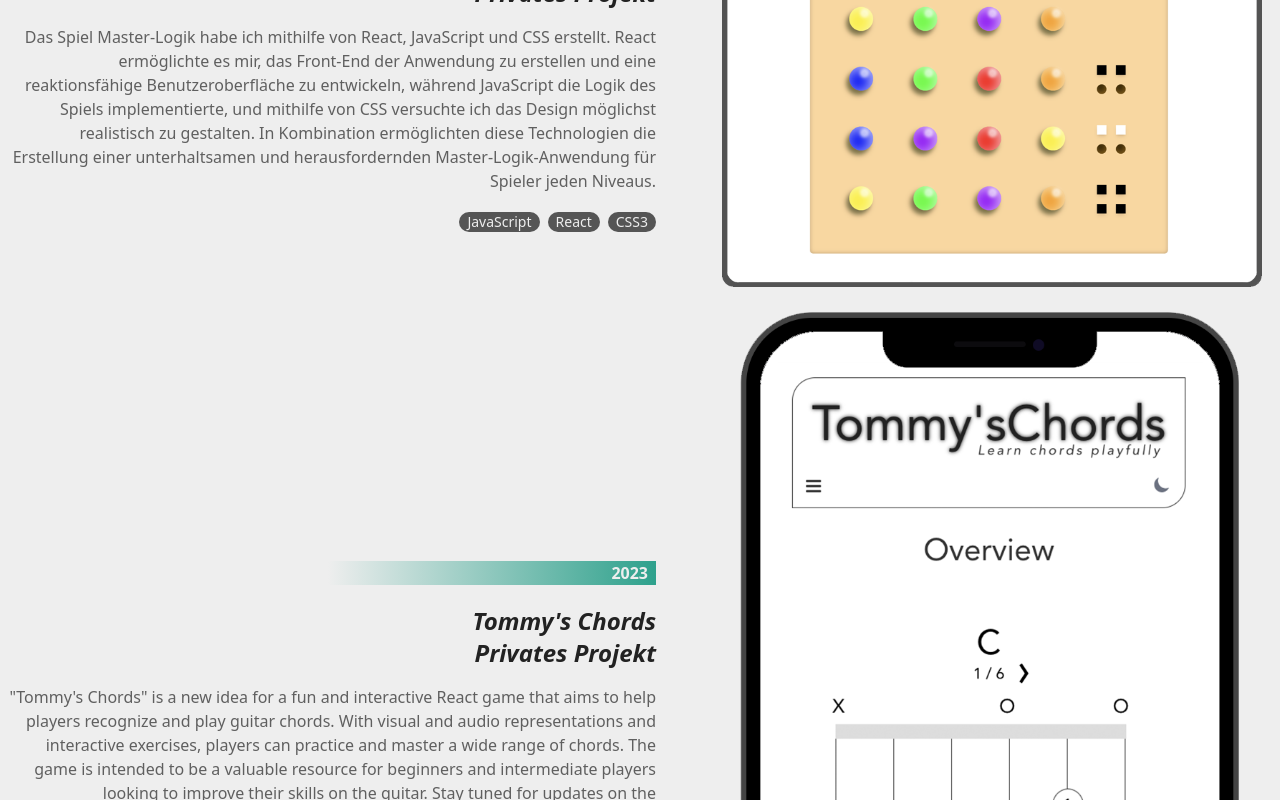
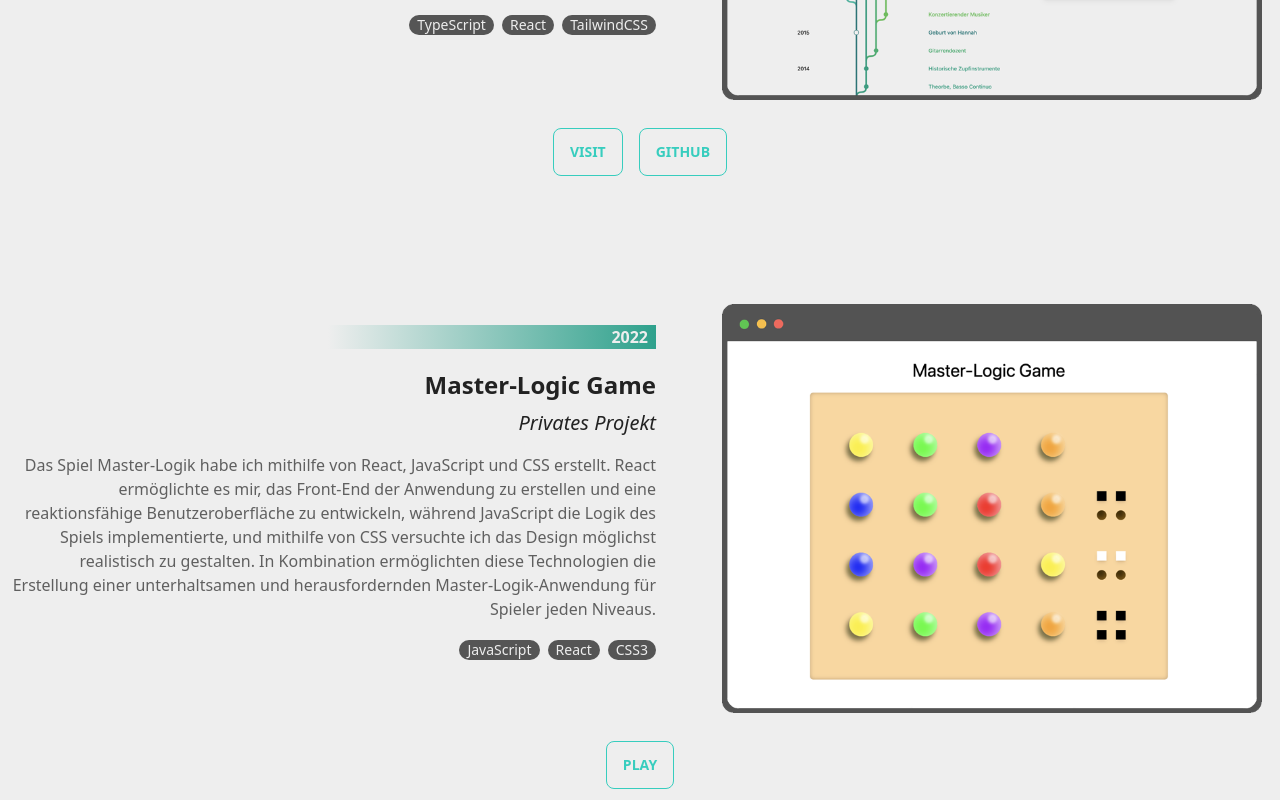
Before and after one commit to gabjuh/webdev-portfolio, a React (Vite) app: page / in a window 1280 px wide. Shown: the part 2000-2800 px from the top of the page. Built offline with nearby package versions, Linux system fonts and the light colour scheme.

Commit message:
set designs, add comments and links

```diff
--- a/src/components/Overview.tsx
+++ b/src/components/Overview.tsx
@@ -16,13 +16,14 @@ const Overview = () => {
   const items_projects: IItem[] = projects_data.items;
 
   const sortedSchoolItems: IItem[] = items_schools.sort((a, b) => b.content.year - a.content.year);
+  const sortedProjectItems: IItem[] = items_projects.sort((a, b) => b.content.year - a.content.year);
 
   const itSchoolItems: IItem[] = sortedSchoolItems.filter((item) =>
     item.content.categories?.includes('it') &&
     item.content.categories?.includes('education')
   );
 
-  const itProjectItems: IItem[] = items_projects.filter((item) =>
+  const itProjectItems: IItem[] = sortedProjectItems.filter((item) =>
     item.content.categories?.includes('it') &&
     item.content.categories?.includes('project')
   );
@@ -35,22 +36,33 @@ const Overview = () => {
         <h2 className="text-2xl mb-8 text-center">Projekte</h2>
         {itProjectItems.map((item, index) => {
           return (
-            <div key={`projects-${index}`} className="flex flex-wrap">
+            <div className="mb-32">
+              <div key={`projects-${index}`} className="flex flex-wrap">
               {/* Texts */}
               <div className="relative xl:text-right text-center xl:w-[55%] mx-auto xl:mx-0 mb-8">
                 <div className="xl:absolute xl:top-[50%] xl:right-[3rem] xl:-translate-y-[50%] max-w-[800px]">
                   <div className="mb-5 text-[#eee] font-bold bg-gradient-to-r from-[#eee] xl:via-[#eee] xl:to-[#2ea18c] via-[#2ea18c] to-[#eee]">
-                    <p className="mr-2">{item.content.year}</p>
+                      <p className="mr-2">
+                        {item.content.year}{item.content.end ? typeof item.content.end === 'string' && item.content.end === ' ' ? ' bis heute' : ' - ' + item.content.end : ''}
+                      </p>
                   </div>
-                  <div className="text-2xl font-semibold italic">
+
+                    {/* Name */}
+                    <div className="text-2xl font-semibold">
                     <p>{item.content.name}</p>
                   </div>
-                  <div className="text-2xl font-semibold italic">
+
+                    {/* Institute */}
+                    <div className="text-xl mt-2 italic">
                     <p>{item.content.institute}</p>
                   </div>
-                  <div className="my-4 text-[#0009] font-extralight">
+
+                    {/* Description */}
+                    <div className="my-4 text-[#0009] font-extralight max-w-[70%] mx-auto xl:mx-0 xl:max-w-[100%]">
                     <p>{item.content.description}</p>
                   </div>
+
+                    {/* Tech */}
                   <div className="">
                     <span className="">{item.content.tech?.map((tech: string, index: number) => <div key={`project-tech-${index}`} className="inline-block ml-2 text-[#eee] bg-[#555] px-2 rounded-xl text-sm">{tech}</div>)}</span>
                   </div>
@@ -58,8 +70,24 @@ const Overview = () => {
               </div>
 
               {/* Image */}
-              <div className="max-w-[540px] mx-auto">
-                <img src={images.filter(img => img.name === item.content.image)[0].img} alt={item.content.slug} />
+                <div className="max-w-[540px] mx-auto">
+                  <img className="max-h-[500px]" src={images.filter(img => img.name === item.content.image)[0]?.img} alt={item.content.slug} />
+                </div>
+              </div>
+
+              <div className="text-center mt-7">
+                {/* Play button */}
+                {item.content.gameLink &&
+                  <a className="btn btn-outline btn-accent mx-2" href={item.content.gameLink} target="_blank">Play</a>
+                }
+                {/* Normal link */}
+                {item.content.link &&
+                  <a className="btn btn-outline btn-accent mx-2" href={item.content.link} target="_blank">Visit</a>
+                }
+                {/* Github link */}
+                {item.content.githubLink &&
+                  <a className="btn btn-outline btn-accent mx-2" href={item.content.githubLink} target="_blank">Github</a>
+                }
               </div>
             </div>
           );
@@ -130,7 +158,7 @@ const Overview = () => {
             {
               itSchoolItems.map((item, index) => {
                 return (
-                  <div key={`schools-mobile-${index}`} className="md:w-[50%] min-w-[250px] px-3 py-10">
+                  <div key={`schools-mobile-${index}`} className="md:w-[50%] min-w-[250px] px-3 py-10 mb-10">
                     {/* Icons */}
                     <div className="border-b-2 border-accent pb-2 mb-2">
                       {item.content.icons?.map((icon: string, index: number) => {
@@ -153,7 +181,7 @@ const Overview = () => {
                     <p className="text-2xl font-semibold my-2">{item.content.name}</p>
 
                     {/* Institute */}
-                    <p className="text-[.85rem] italic max-w-[60%] mx-auto">{item.content.institute}</p>
+                    <p className="text-[.85rem] font-extralight italic max-w-[60%] mx-auto">{item.content.institute}</p>
 
                     {/* Certificate button */}
                     {item.content.certificate &&
```
